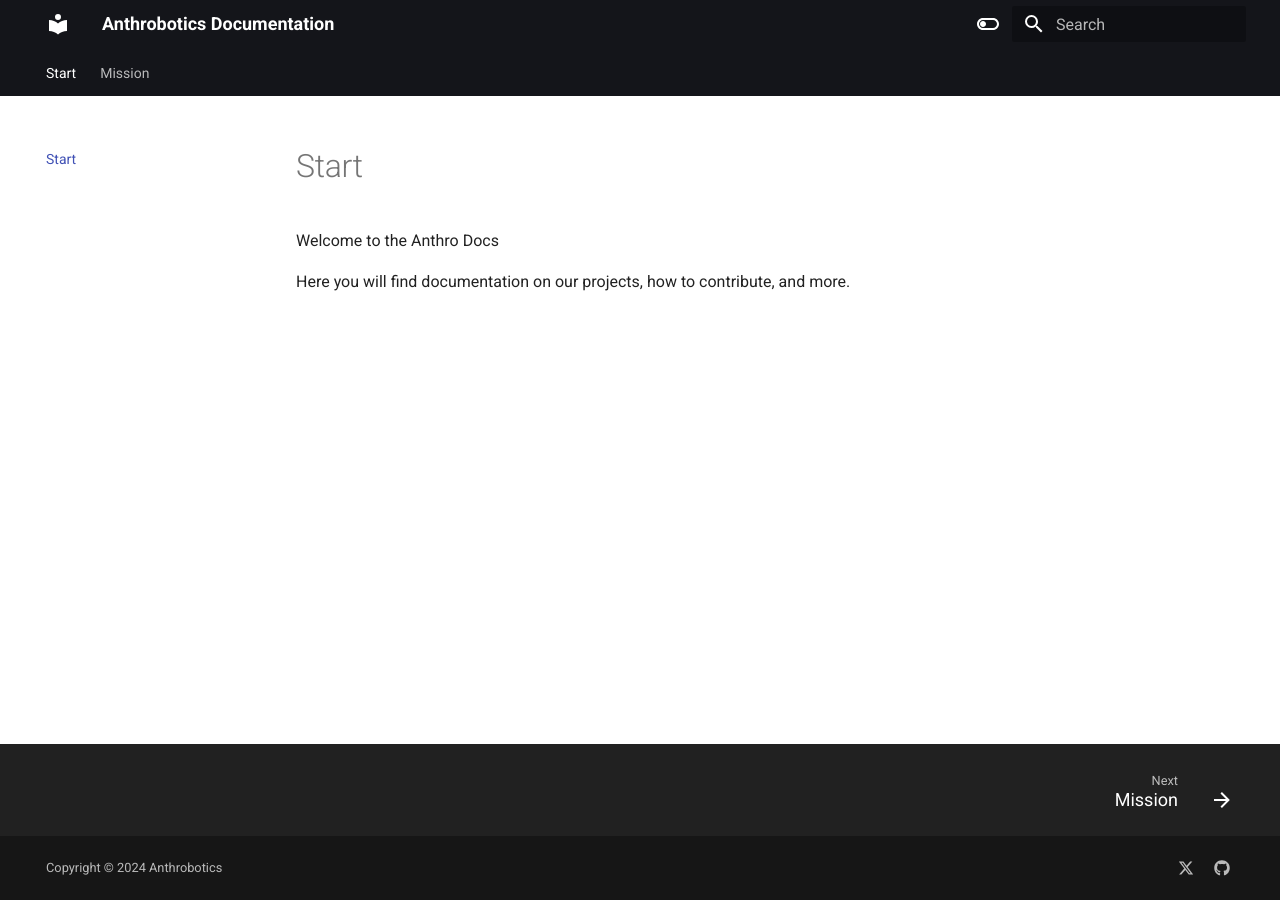
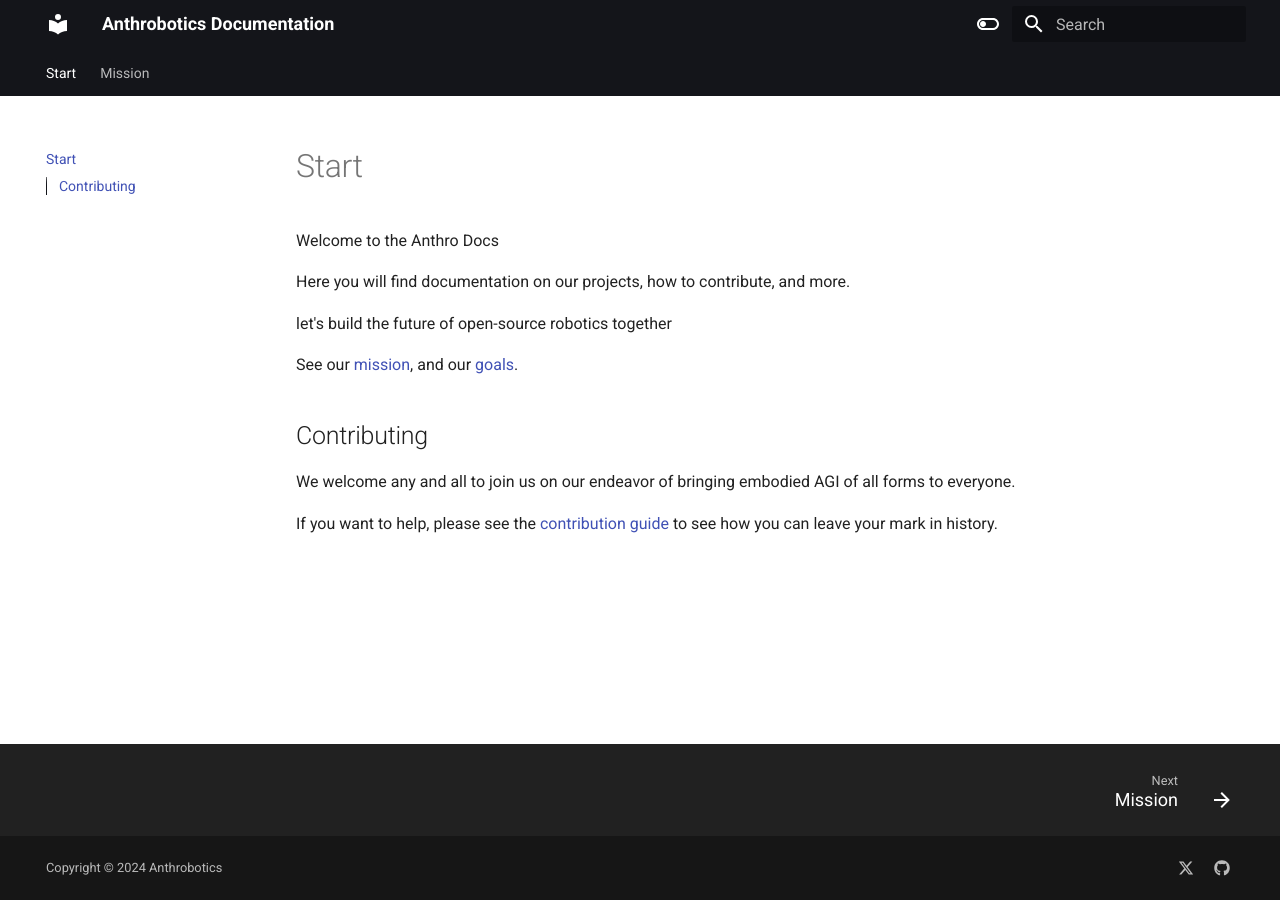
Before and after one commit to Anthrobotics/anthro-docs, an MkDocs documentation site: the page built from docs/index.md, in a window 1280 px wide. Built offline with MkDocs 1.6.1 and Material for MkDocs 9.7.7, drawn with Linux system fonts in a browser that asks for light colours.

Commit message:
Update index.md

```diff
--- a/docs/index.md
+++ b/docs/index.md
@@ -1,4 +1,15 @@
 # Start
+
 Welcome to the Anthro Docs
 
 Here you will find documentation on our projects, how to contribute, and more.
+
+let's build the future of open-source robotics together
+
+See our [mission](mission.md), and our [goals](goals.md).
+
+## Contributing
+
+We welcome any and all to join us on our endeavor of bringing embodied AGI of all forms to everyone.
+
+If you want to help, please see the [contribution guide](contribution-guide.md) to see how you can leave your mark in history.
```
